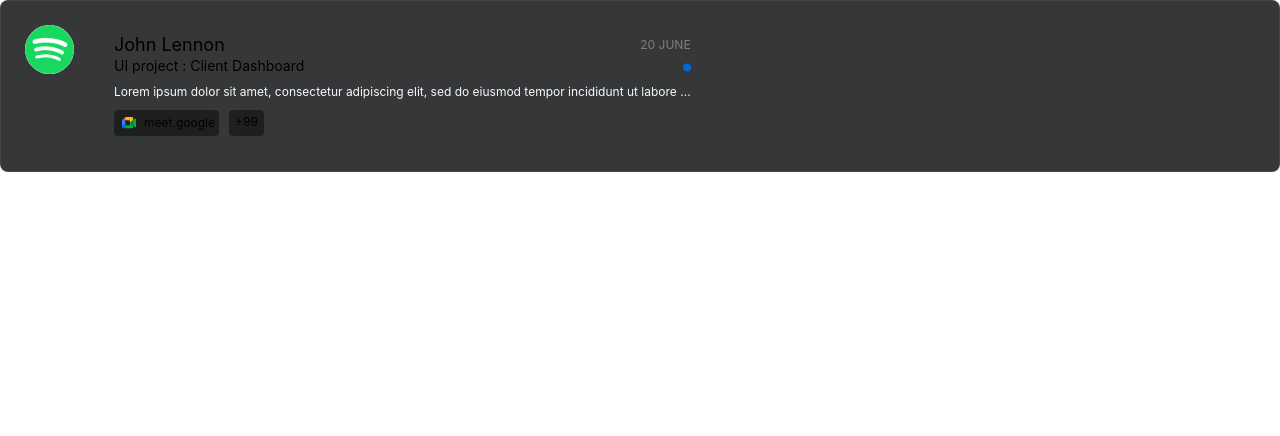
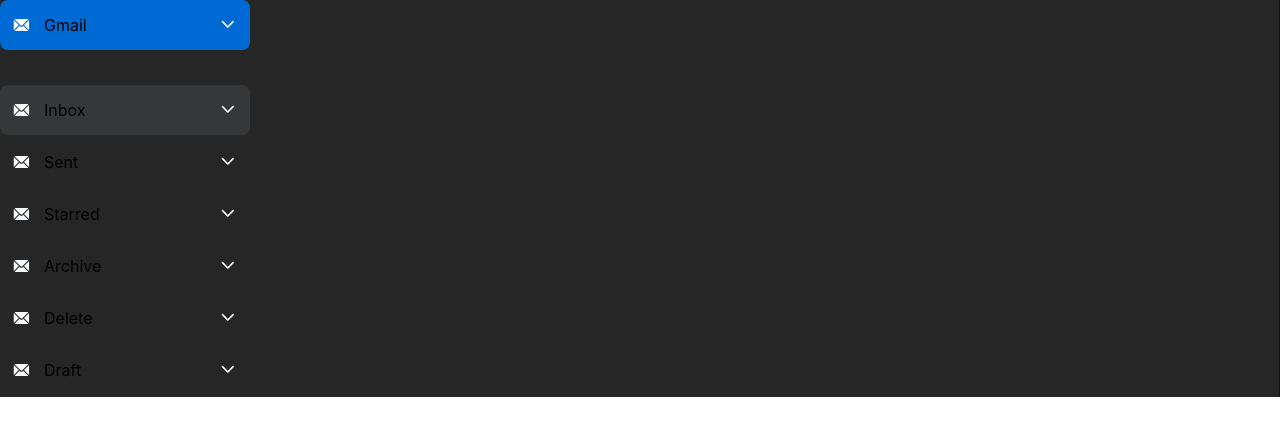
Before and after one commit to TaiTran-HCM/nextJS-eXtools, a Next.js app: page / in a window 1280 px wide. Shown: the top 436 px of the page. Built offline with nearby package versions, Linux system fonts and the light colour scheme.

Commit message:
Update left side

```diff
--- a/components/mail/box.js
+++ b/components/mail/box.js
@@ -1,5 +1,4 @@
-import boxStyles from '../../styles/Mail.module.scss'
-import { boxData } from './box_data'
+import boxStyles from '../../styles/Box.module.scss'
 import status from '../status'
 
 export default function Box(props) {
@@ -24,7 +23,7 @@
                         </svg>
                     </div>
                     <div className={boxStyles.text}>
-                        {text}
+                        {props.name}
                     </div>
                 </div>
                 <div className={boxStyles.show_more}>
--- a/components/mail/left_side.js
+++ b/components/mail/left_side.js
@@ -1,18 +1,17 @@
-import { HtmlContext } from "next/dist/shared/lib/html-context"
-import { Html } from "next/document"
-import { render } from "react-dom";
 import Box from "./box"
+import { boxData } from "./box_data";
+import styles from "../../styles/LeftSide.module.scss"
 
 export default function LeftSide() {
+    const jsonData = boxData.data
+    const listBox = jsonData.map((itemBox) =>
+        <Box status={itemBox.Status} name={itemBox.Name} />
+    )
+    console.log(listBox)
 
-    var result = document.createElement('div');
-    var draw = ""
-    for (var i = 0 ; i < 5; i++) {
-        draw += `<Box status="ACTIVE"></Box>`
-    }
-    result.innerHTML = draw
-    console.log(result)
     return (
-        <div>{result}</div>
+        <div className={styles.left_side}>
+            <div>{listBox}</div>
+        </div>
     )
 }
--- a/pages/index.js
+++ b/pages/index.js
@@ -2,9 +2,10 @@
 import Image from 'next/image'
 import Box from '../components/mail/box'
 import BoxLetter from '../components/mail/box_letter'
+import LeftSide from '../components/mail/left_side'
 
 export default function Home() {
   return (
-    <BoxLetter />
+    <LeftSide />
   )
 }
--- a/styles/Mail.module.scss
+++ b/styles/Box.module.scss
@@ -1,3 +1,5 @@
+@import "./Flex.module.scss";
+
 $box-with : 250px;
 $box-height : 50px;
 $box-margin-left : 25px;
@@ -5,25 +7,12 @@
 $box-margin-bottom : 2px;
 $box-border-radius : 8px;
 
-@mixin row {
-    display: flex;
-    flex-direction: row;
-}
-
-@mixin column {
-    display: flex;
-    flex-direction: column;
-}
-
-@mixin center {
-    align-items: center;
-}
-
 @mixin box {
     width: $box-with;
     height: $box-height;
     /* Auto layout */
     border-radius: $box-border-radius;
+    margin-bottom: 2px;
 }
 
 .box_active {
@@ -33,17 +22,19 @@
     margin-bottom: 35px;
 }
 
-.box_seclect {
+.box_select {
     @include box();
 
     background: #353739;
-    margin-bottom: 35px;
 }
 
 .box_default {
     @include box();
+}
 
-    margin-bottom: 35px;
+.box_default:hover {
+    cursor: pointer;
+    background-color: #353739;
 }
 
 .box_items {
--- /dev/null
+++ b/styles/LeftSide.module.scss
@@ -0,0 +1,9 @@
+@import './Flex.module.scss';
+
+.left_side {
+    @include column();
+
+    box-sizing: border-box;
+    background: #262626;
+    border-right: 1px solid rgba(0, 0, 0, 0.5);
+}
```
